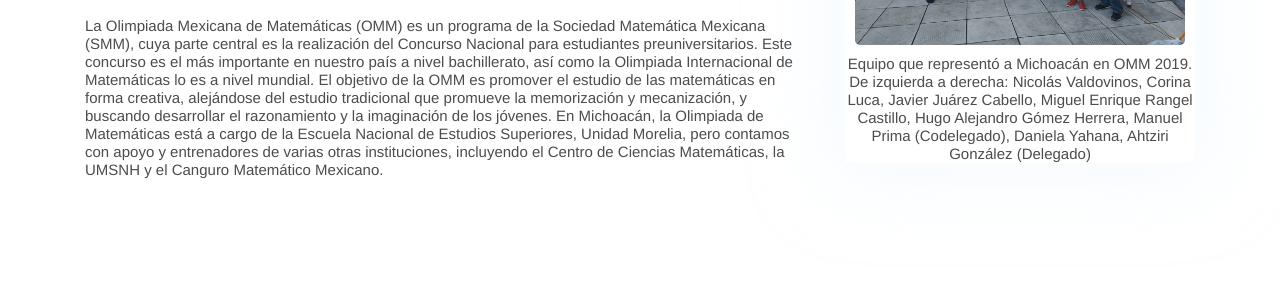
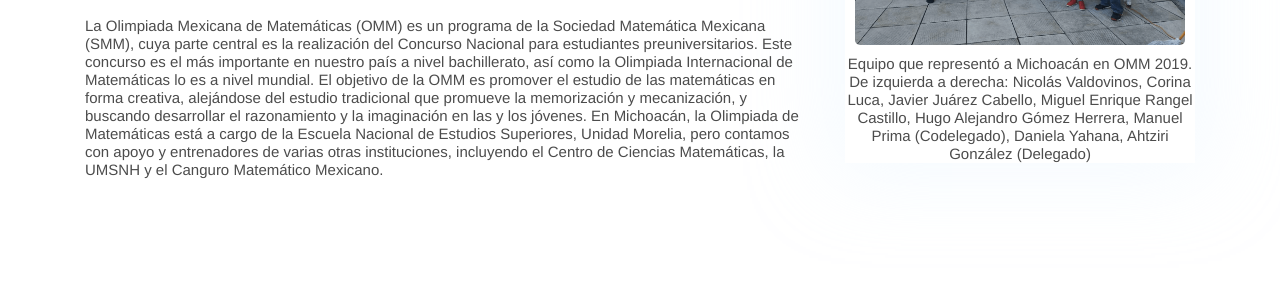
Before and after one commit to OlimpiadaMatematicasMichoacan/WOMM, a Jekyll site: the page built from _pages/acerca.html, in a window 1280 px wide and 900 px high, scrolled down 312 px. Shown: the part 243-543 px from the top of the window. Built offline with Jekyll 4.4.1, drawn with Linux system fonts in a browser that asks for light colours.

Commit message:
las y los jóvenes

```diff
--- a/_pages/acerca.html
+++ b/_pages/acerca.html
@@ -30,7 +30,7 @@ image: assets/images/about/foto.png
   <div class="container">
     <div class="row">
       <div class="col-md-8">
-        La Olimpiada Mexicana de Matemáticas (OMM)  es un programa de la Sociedad Matemática Mexicana (SMM), cuya parte central es la realización del Concurso Nacional para estudiantes preuniversitarios. Este concurso es el más importante en nuestro país a nivel bachillerato, así como la Olimpiada Internacional de Matemáticas lo es a nivel mundial. El objetivo de la OMM es promover el estudio de las matemáticas en forma creativa, alejándose del estudio tradicional que promueve la memorización y mecanización, y buscando desarrollar el razonamiento y la imaginación de los jóvenes. En Michoacán, la Olimpiada de Matemáticas está a cargo de la Escuela Nacional de Estudios Superiores, Unidad Morelia, pero contamos con apoyo y entrenadores de varias otras instituciones, incluyendo el Centro de Ciencias Matemáticas, la UMSNH y el Canguro Matemático Mexicano.
+        La Olimpiada Mexicana de Matemáticas (OMM)  es un programa de la Sociedad Matemática Mexicana (SMM), cuya parte central es la realización del Concurso Nacional para estudiantes preuniversitarios. Este concurso es el más importante en nuestro país a nivel bachillerato, así como la Olimpiada Internacional de Matemáticas lo es a nivel mundial. El objetivo de la OMM es promover el estudio de las matemáticas en forma creativa, alejándose del estudio tradicional que promueve la memorización y mecanización, y buscando desarrollar el razonamiento y la imaginación en las y los jóvenes. En Michoacán, la Olimpiada de Matemáticas está a cargo de la Escuela Nacional de Estudios Superiores, Unidad Morelia, pero contamos con apoyo y entrenadores de varias otras instituciones, incluyendo el Centro de Ciencias Matemáticas, la UMSNH y el Canguro Matemático Mexicano.
       </div>
       <div class="col-md-4 text-center drag-lg-top">
         <div class="shadow-down mb-4">
```
